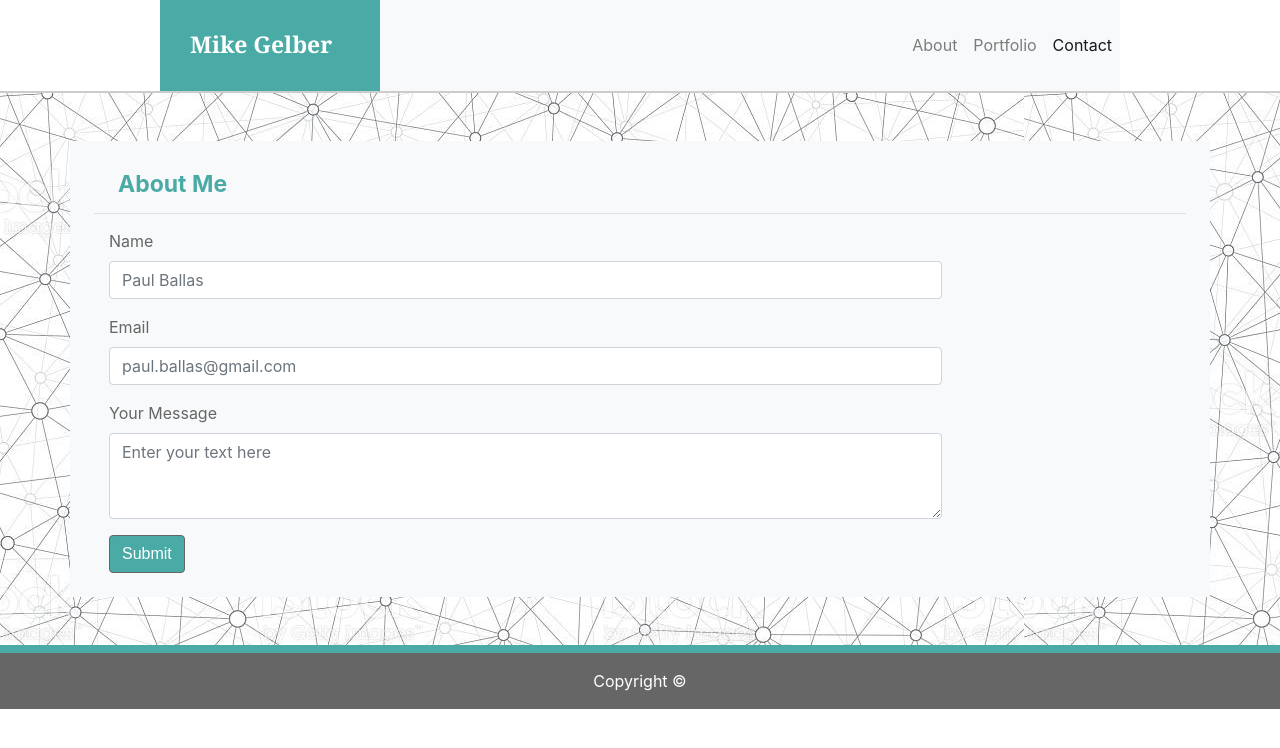
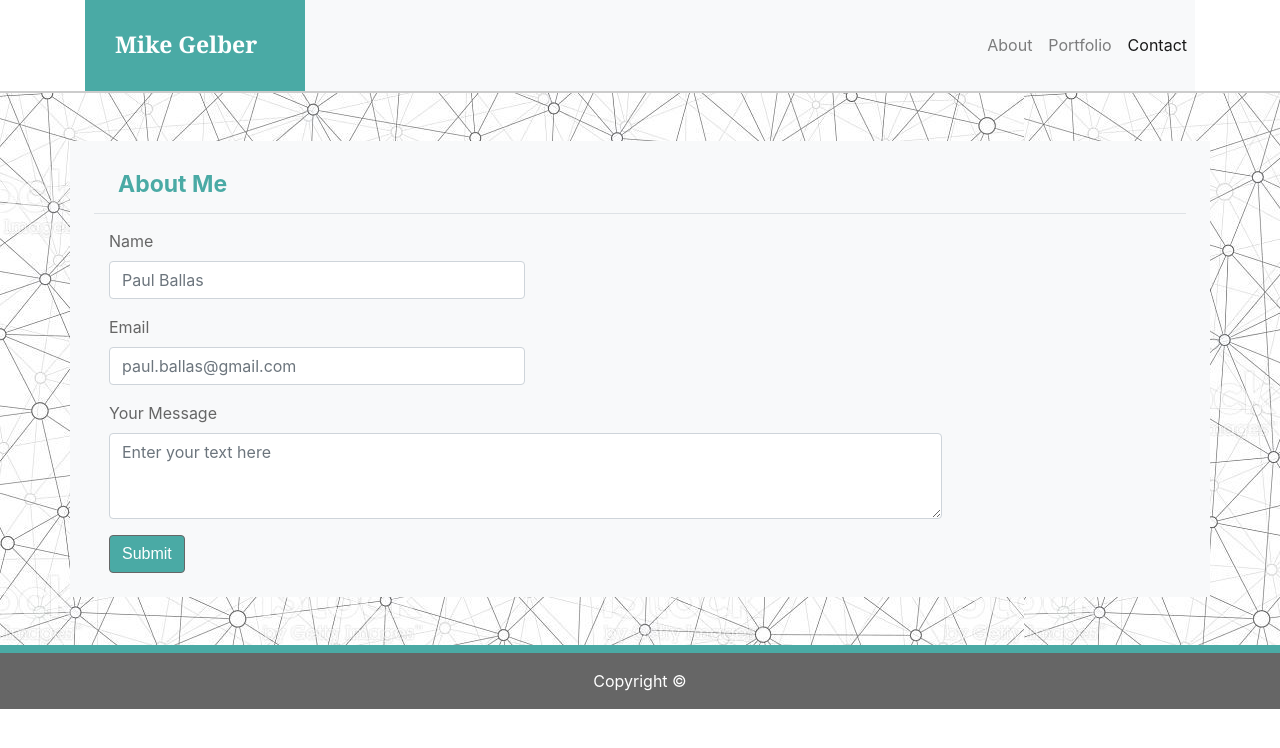
Before and after one commit to mpgelber7495/Bootstrap-Portfolio, a plain HTML site: page contact.html in a window 1280 px wide. Drawn offline with nearby package versions, Linux system fonts and the light colour scheme.

Commit message:
Added equal width properties to the navbar

```diff
--- a/contact.html
+++ b/contact.html
@@ -39,7 +39,9 @@
   <body>
     <header>
       <div class="container nav-container">
-        <nav class="p-0 navbar navbar-expand-lg navbar-light bg-light">
+        <nav
+          class="p-0 navbar container navbar-expand-lg navbar-light bg-light"
+        >
           <h1 class="nav-heading font-weight-bold">Mike Gelber</h1>
           <button
             class="navbar-toggler"
@@ -86,7 +88,7 @@
         </div>
         <div class="mx-sm-4 row w-100">
           <form class="w-75">
-            <div class="form-group">
+            <div class="form-group w-50">
               <label for="exampleInputEmail1">Name</label>
               <input
                 type="name"
@@ -96,7 +98,7 @@
                 placeholder="Paul Ballas"
               />
             </div>
-            <div class="form-group">
+            <div class="form-group w-50">
               <label for="exampleInputEmail1">Email</label>
               <input
                 type="name"
--- a/style.css
+++ b/style.css
@@ -25,7 +25,6 @@ footer {
 }
 
 .navbar {
-  width: 960px;
 }
 
 .navbar-nav {
```
Also changed, not shown: index.html (+7 -1 lines), portfolio.html (+3 -1 lines).
